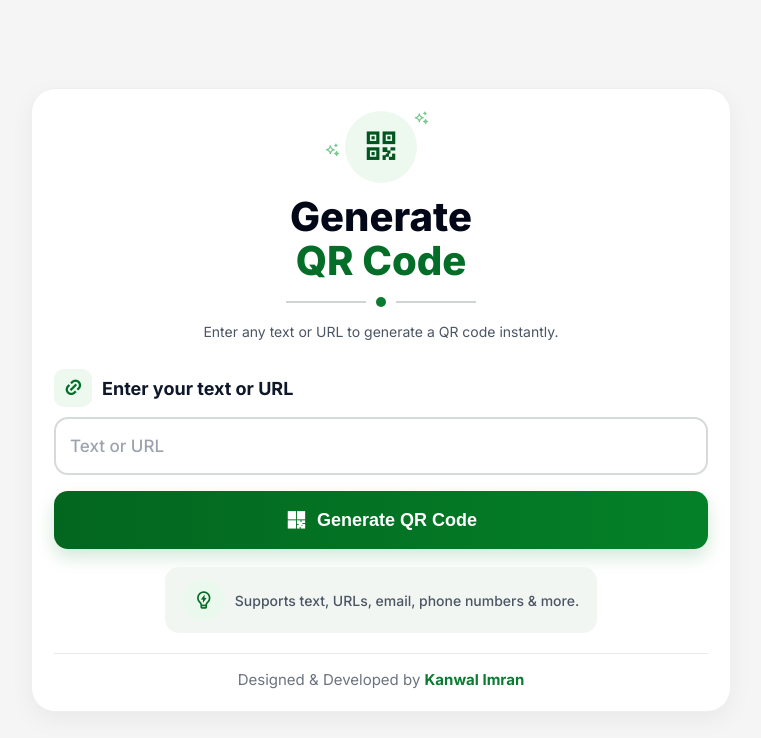
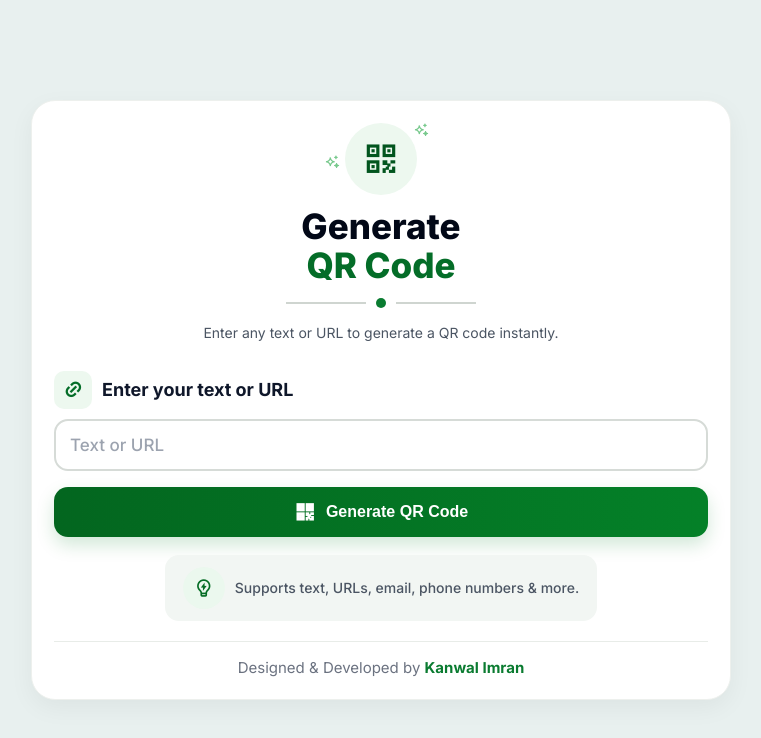
Before and after one commit to kanwal-WebDeveloper/QR-Code-Generator, a plain HTML site: page index.html in a window 1280 px wide. Shown: the whole page, without its empty margins (259-1020 px from the left). Drawn offline with nearby package versions, Linux system fonts and the light colour scheme.

Commit message:
Update style.css

```diff
--- a/style.css
+++ b/style.css
@@ -6,7 +6,7 @@
 
 body {
     font-family: "Inter", sans-serif;
-    background: #f4f5f4;
+    background: #E8F0EF;
     min-height: 100vh;
     display: flex;
     justify-content: center;
@@ -26,7 +26,6 @@ body {
 }
 
 /* TOP SECTION */
-
 .top-section {
     text-align: center;
 }
@@ -73,7 +72,7 @@ body {
 
 .top-section h1 {
     margin-top: 12px;
-    font-size: 40px;
+    font-size: 35px;
     line-height: 1.1;
     font-weight: 800;
     color: #020817;
@@ -112,7 +111,6 @@ body {
 }
 
 /* INPUT */
-
 .input-section {
     margin-top: 26px;
 }
@@ -143,7 +141,7 @@ body {
 
 .input-box {
     width: 100%;
-    height: 58px;
+    height: 52px;
     border: 2px solid #d6dbd7;
     border-radius: 14px;
     margin-top: 10px;
@@ -191,7 +189,6 @@ body {
 }
 
 /* RESULT */
-
 .qr-result {
     margin-top: 16px;
     border: 2px dashed #c8decf;
@@ -260,7 +257,7 @@ body {
 .action-buttons {
     margin-top: 18px;
     display: grid;
-    grid-template-columns: repeat(2, 1fr);
+    grid-template-columns: repeat(3, 1fr);
     gap: 10px;
 }
 
@@ -293,17 +290,16 @@ body {
     color: #111827;
 }
 
-/* BUTTON */
-
+/* GENERATE BUTTON */
 .generate-btn {
     width: 100%;
-    height: 58px;
+    height: 50px;
     border: none;
     border-radius: 14px;
     background: linear-gradient(to right, #03661f, #048128);
     color: #fff;
     margin-top: 16px;
-    font-size: 18px;
+    font-size: 16px;
     font-weight: 700;
     cursor: pointer;
     display: flex;
@@ -318,7 +314,6 @@ body {
 }
 
 /* SUPPORT */
-
 .support-box {
     width: fit-content;
     margin: 18px auto 0;
@@ -352,7 +347,6 @@ body {
 }
 
 /* FOOTER */
-
 .footer {
     margin-top: 20px;
     padding-top: 16px;
@@ -372,99 +366,68 @@ body {
     font-weight: 700;
 }
 
-/* ERROR */
-
+/* ERROR ANIMATION */
 .error {
     animation: shake 0.1s linear 10;
 }
 
 @keyframes shake {
-    0% {
-        transform: translateX(0);
-    }
-
-    25% {
-        transform: translateX(-3px);
-    }
-
-    50% {
-        transform: translateX(5px);
-    }
-
-    75% {
-        transform: translateX(-5px);
-    }
-
-    100% {
-        transform: translateX(0);
-    }
+    0% { transform: translateX(0); }
+    25% { transform: translateX(-3px); }
+    50% { transform: translateX(5px); }
+    75% { transform: translateX(-5px); }
+    100% { transform: translateX(0); }
 }
 
-/* MOBILE */
-
+/* MOBILE RESPONSIVE */
 @media (max-width: 650px) {
-
     .wrapper {
         padding: 18px;
     }
-
     .top-section h1 {
         font-size: 32px;
     }
-
     .line-design span {
         width: 55px;
     }
-
     .input-section label {
         font-size: 15px;
     }
-
     .input-box {
         height: 52px;
     }
-
     .input-box input {
         font-size: 15px;
     }
-
     .qr-result.show {
         flex-direction: column;
         text-align: center;
     }
-
     .ready-box {
         justify-content: center;
     }
-
     .qr-image-box {
         width: 135px;
         height: 135px;
     }
-
     .ready-box h3 {
         font-size: 17px;
     }
-
     .action-buttons button {
         height: 65px;
     }
-
     .generate-btn {
         height: 54px;
         font-size: 16px;
     }
-
     .support-box {
         width: 100%;
         justify-content: center;
         text-align: center;
     }
-
     .support-box p {
         font-size: 12px;
     }
-
     .footer {
         font-size: 13px;
     }
```
